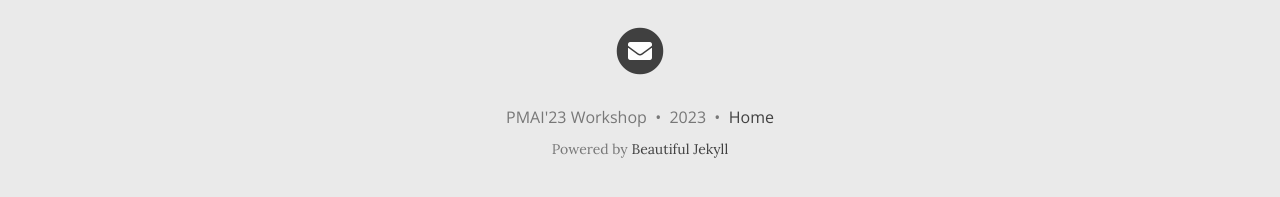
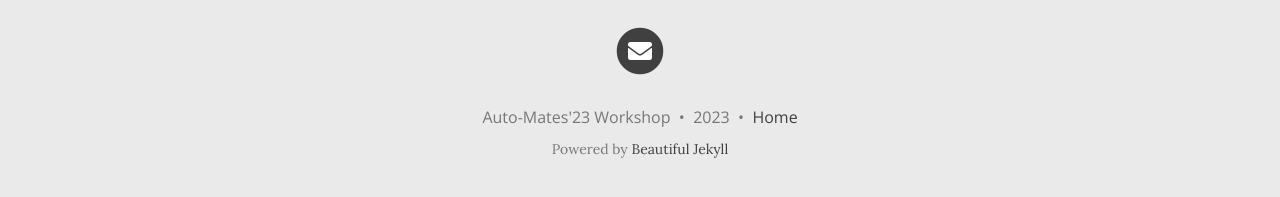
Before and after one commit to IJCAI23AutoMates/IJCAI23AutoMates..github.io, a Jekyll site: the page built from index.md, in a window 1280 px wide and 900 px high, scrolled down 1201 px. Shown: the part 690-887 px from the top of the window. Built offline with Jekyll 4.4.1, drawn with Linux system fonts in a browser that asks for light colours; nearby versions of some CDN libraries; comment, search, counter and statistics services are not loaded.

Commit message:
Update _config.yml

```diff
--- a/_config.yml
+++ b/_config.yml
@@ -10,10 +10,10 @@
 ############################
 
 # Name of website
-title: PMAI2023@IJCAI
+title: Auto-Mates@IJCAI23
 
 # Your name to show in the footer
-author: PMAI'23 Workshop
+author: Auto-Mates'23 Workshop
 
 ###############################################
 # --- List of links in the navigation bar --- #
@@ -53,7 +53,7 @@
 # Select the social network links that you want to show in the footer.
 # Uncomment the links you want to show and add your information to each one.
 social-network-links:
-  email: "liorli@il.ibm.com"
+  email: "segev.shlomov1@ibm.com"
 #  rss: true  # remove this line if you don't want to show an RSS link at the bottom
 #  facebook: deanattali
 #  github: daattali
```
